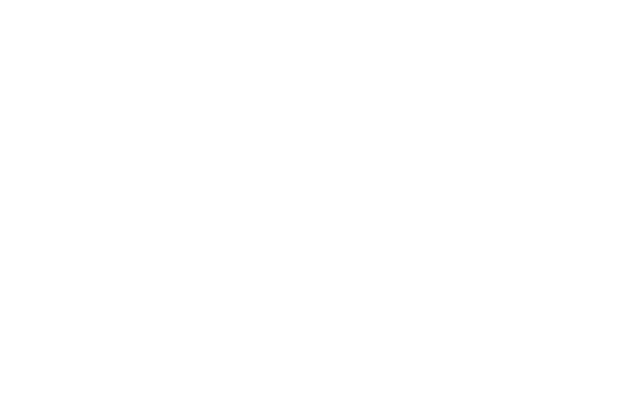
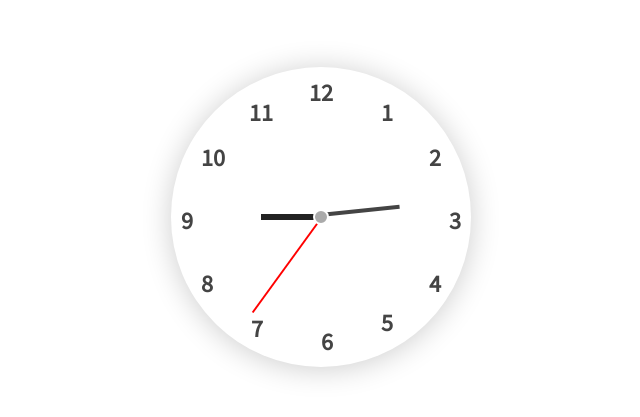
Before and after one commit to fbc101/WeatherApp, a React (Create React App) app in the folder client/: page / in a window 1280 px wide. Shown: the part 183-600 px from the top of the page, without its empty margins (319-959 px from the left). Built offline with nearby package versions, Linux system fonts and the light colour scheme.

Commit message:
added clock

```diff
--- a/client/src/app/App.css
+++ b/client/src/app/App.css
@@ -1,38 +1,128 @@
+@import url("https://fonts.googleapis.com/css?family=Source+Sans+Pro&display=swap");
 .App {
+  font-family: sans-serif;
+}
+
+.clock {
+  width: 300px;
+  height: 300px;
+  border-radius: 50%;
+  position: absolute;
+  top: 50%;
+  left: 50%;
+  transform: translate(-50%, -50%);
+  box-shadow: 0 2px 30px rgba(0, 0, 0, 0.2);
+  font-size: 24px;
+  color: #444;
   text-align: center;
 }
 
-.App-logo {
-  height: 40vmin;
-  pointer-events: none;
+.clock::after {
+  background: #aaa;
+  content: "";
+  width: 12px;
+  height: 12px;
+  border-radius: 50%;
+  position: absolute;
+  z-index: 2;
+  top: 50%;
+  left: 50%;
+  transform: translate(-50%, -50%);
+  border: 2px solid #fff;
 }
 
-@media (prefers-reduced-motion: no-preference) {
-  .App-logo {
-    animation: App-logo-spin infinite 20s linear;
-  }
+.hour_hand {
+  position: absolute;
+  width: 6px;
+  height: 60px;
+  background: #222;
+  top: 30%;
+  left: 49%;
+  transform-origin: bottom;
 }
 
-.App-header {
-  background-color: #ffffff;
-  min-height: 100vh;
-  display: flex;
-  flex-direction: column;
-  align-items: center;
-  justify-content: center;
-  font-size: calc(10px + 2vmin);
-  color: white;
+.min_hand {
+  position: absolute;
+  width: 4px;
+  height: 80px;
+  background: #444;
+  top: 22.5%;
+  left: 49%;
+  transform-origin: bottom;
 }
 
-.App-link {
-  color: #61dafb;
+.sec_hand {
+  position: absolute;
+  width: 2px;
+  height: 118px;
+  background: red;
+  top: 10.5%;
+  left: 50%;
+  transform-origin: bottom;
 }
 
-@keyframes App-logo-spin {
-  from {
-    transform: rotate(0deg);
-  }
-  to {
-    transform: rotate(360deg);
-  }
+.clock span {
+  position: absolute;
+  font-family: "Source Sans Pro", sans-serif;
+  font-weight: 700;
 }
+
+.twelve {
+  top: 10px;
+  left: 46%;
+}
+
+.one {
+  top: 10%;
+  right: 26%;
+}
+
+.eleven {
+  top: 10%;
+  left: 26%;
+}
+
+.two {
+  top: 25%;
+  right: 10%;
+}
+
+.three {
+  right: 10px;
+  top: 46%;
+}
+
+.four {
+  right: 30px;
+  top: 67%;
+}
+
+.five {
+  right: 78px;
+  top: 80%;
+}
+
+.six {
+  bottom: 10px;
+  left: 50%;
+}
+
+.seven {
+  left: 80px;
+  top: 82%;
+}
+
+.eight {
+  left: 30px;
+  top: 67%;
+}
+
+.nine {
+  left: 10px;
+  top: 46%;
+}
+
+.ten {
+  top: 25%;
+  left: 10%;
+}
--- a/client/src/app/App.js
+++ b/client/src/app/App.js
@@ -1,10 +1,11 @@
 import './App.css';
+import Clock from '../components/clock';
+
 
 function App() {
   return (
     <div className="App">
-      <header className="App-header">
-      </header>
+      <Clock />
     </div>
   );
 }
--- /dev/null
+++ b/client/src/components/clock.jsx
@@ -0,0 +1,59 @@
+import React, { Component } from "react";
+
+export default class Clock extends Component {
+  constructor(props) {
+    super(props);
+    this.state = {
+      time: new Date()
+    };
+  }
+
+  componentDidMount() {
+    this.timerId = setInterval(() => {
+      this.setState({
+        time: new Date()
+      });
+    }, 1000);
+  }
+
+  componentWillMount() {
+    clearInterval(this.timerId);
+  }
+
+  render() {
+    return (
+      <div className="clock">
+        <div
+          className="hour_hand"
+          style={{
+            transform: `rotateZ(${this.state.time.getHours() * 30}deg)`
+          }}
+        />
+        <div
+          className="min_hand"
+          style={{
+            transform: `rotateZ(${this.state.time.getMinutes() * 6}deg)`
+          }}
+        />
+        <div
+          className="sec_hand"
+          style={{
+            transform: `rotateZ(${this.state.time.getSeconds() * 6}deg)`
+          }}
+        />
+        <span className="twelve">12</span>
+        <span className="one">1</span>
+        <span className="two">2</span>
+        <span className="three">3</span>
+        <span className="four">4</span>
+        <span className="five">5</span>
+        <span className="six">6</span>
+        <span className="seven">7</span>
+        <span className="eight">8</span>
+        <span className="nine">9</span>
+        <span className="ten">10</span>
+        <span className="eleven">11</span>
+      </div>
+    );
+  }
+}
```
